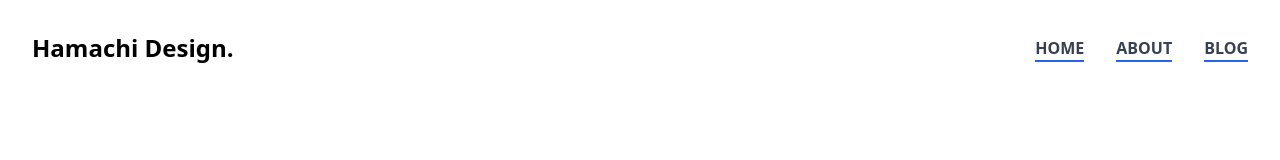
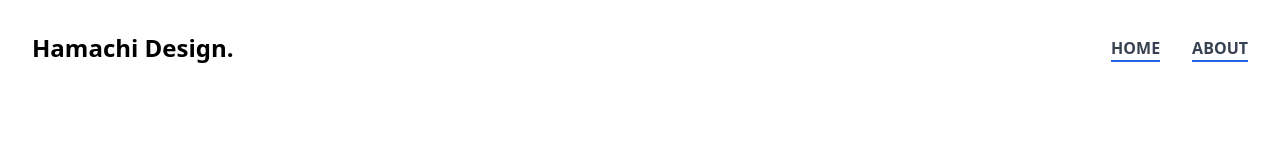
Before and after one commit to ivanleomk/hamachi-design, a Next.js app: page / in a window 1280 px wide. Shown: the top 160 px of the page. Built offline with nearby package versions, Linux system fonts and the light colour scheme.

Commit message:
Removed the blog for now

```diff
--- a/components/Header.tsx
+++ b/components/Header.tsx
@@ -12,10 +12,10 @@ const HeaderItems: HeaderLinkItem[] = [
     path: "/about",
     title: "About",
   },
-  {
-    path: "/blog",
-    title: "Blog",
-  },
+  // {
+  //   path: "/blog",
+  //   title: "Blog",
+  // },
 ];
 
 const Header = () => {
```
